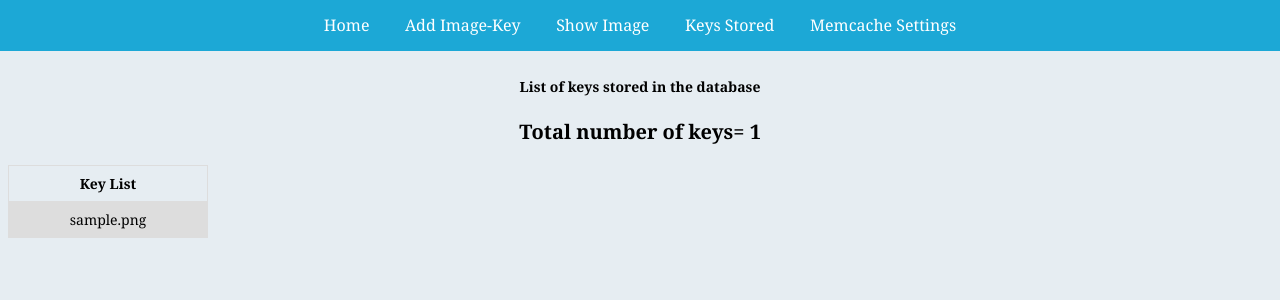
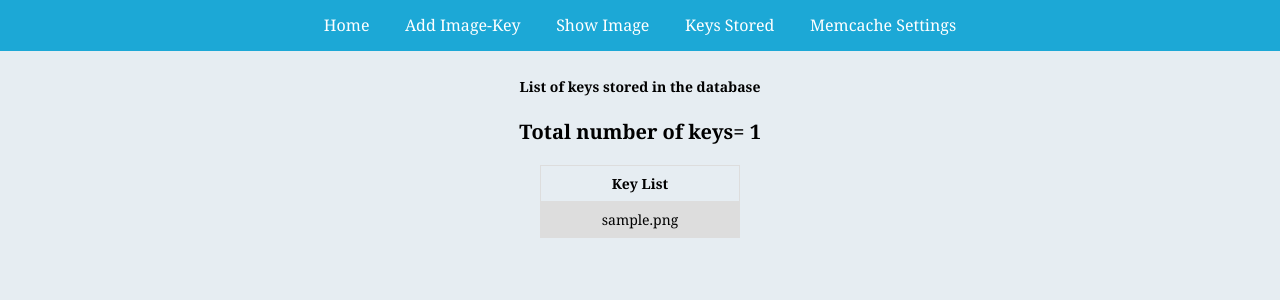
Before and after one commit to RuchitaBhadre/Elastic-web-application-for-image-storage, a Flask app: page /key_store in a window 1280 px wide. Shown: the top 300 px of the page. Run offline with Flask 2, Linux system fonts and the light colour scheme; tables that the repository leaves empty hold one stand-in row (values such as "Sample post"); data that the repository does not hold is empty.

Commit message:
Update core-style.css
table css

```diff
--- a/frontend/static/core-style.css
+++ b/frontend/static/core-style.css
@@ -163,10 +163,12 @@ img {
 }
 
 table {
+  display: table;
+  margin: auto;
   font-family: arial, sans-serif;
   border-collapse: collapse;
   width: 200px;
-text-align: center
+  text-align: center
 }
 
 td, th {
```
